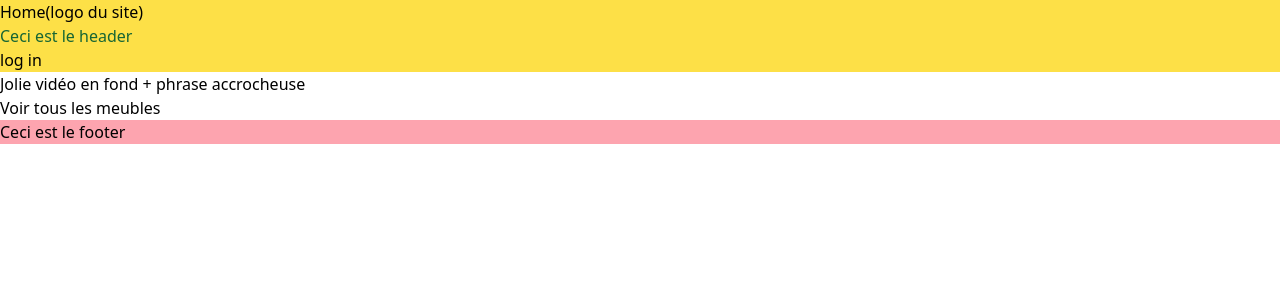
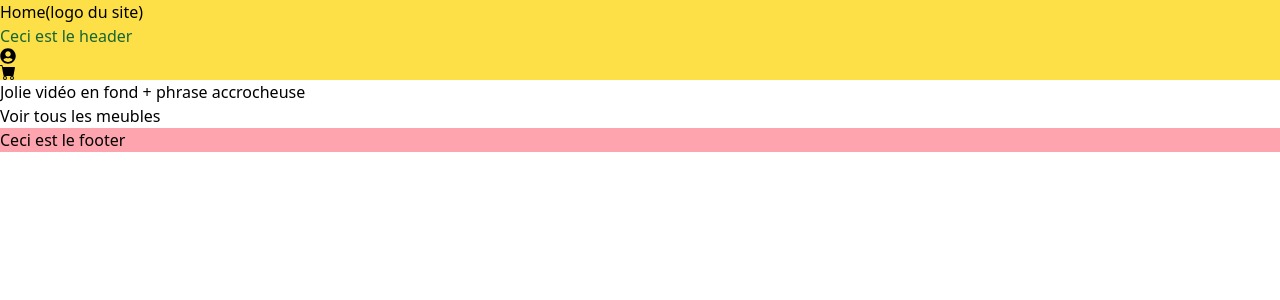
Before and after one commit to camhbrt/around_the_meuble, a React (Vite) app in the folder projet2/: page / in a window 1280 px wide. Shown: the top 300 px of the page. Built offline with nearby package versions, Linux system fonts and the light colour scheme.

Commit message:
[CREATE] created components login and cart icons

```diff
--- a/projet2/package.json
+++ b/projet2/package.json
@@ -14,6 +14,7 @@
     "package.json": "^2.0.1",
     "react": "^18.2.0",
     "react-dom": "^18.2.0",
+    "react-icons": "^4.10.1",
     "react-router-dom": "^6.14.0",
     "sequelize": "^6.32.1"
   },
--- /dev/null
+++ b/projet2/src/components/Carticon.jsx
@@ -0,0 +1,12 @@
+import React from 'react';
+import { BsFillCartFill } from 'react-icons/bs';
+
+const Carticon = () => {
+    return (
+        <div>
+            <BsFillCartFill />
+        </div>
+    );
+};
+
+export default Carticon;
--- a/projet2/src/components/Header.jsx
+++ b/projet2/src/components/Header.jsx
@@ -1,12 +1,18 @@
 import React from 'react';
 import { NavLink } from 'react-router-dom';
+import Loginicon from './Loginicon';
+// import Carticon from './Carticon';
+import Carticon from './Carticon';
 
 const Header = () => {
     return (
         <div className='bg-yellow-300'>
             <NavLink to='/'>Home(logo du site)</NavLink>
             <h1 className='text-green-800'>Ceci est le header</h1>
-            <NavLink to='/login'>log in</NavLink>
+            <NavLink to='/login'><Loginicon/></NavLink>
+            {/* <NavLink to='/'><Carticon/></NavLink> */}
+            <Carticon/>
+
 
         </div>
     );
--- /dev/null
+++ b/projet2/src/components/Loginform.jsx
@@ -0,0 +1,21 @@
+import React from 'react';
+
+const Loginform = () => {
+    return (
+        <div>
+            <form action="">
+                <img src="" alt="" />
+                <input type="text" />
+                <input type="text" />
+                <input type="checkbox"/><p>remember me</p>
+                <input type="button" />
+                <p>Forgot you password?</p>
+
+            </form>
+        </div>
+    );
+};
+
+export default Loginform;
+
+//J'ai vu un tuto hier et ce matin sur react, c'est pas encore ça, de mon coté. J'arrive en début d'apèes midi OK ok
--- /dev/null
+++ b/projet2/src/components/Loginicon.jsx
@@ -0,0 +1,12 @@
+import React from 'react';
+import { FaUserCircle } from 'react-icons/fa';
+
+const Loginicon = () => {
+    return (
+        <div>
+            <FaUserCircle/>
+        </div>
+    );
+};
+
+export default Loginicon;
```
Also changed, not shown: 1 other file (tests, documents, lock files or other folders).
